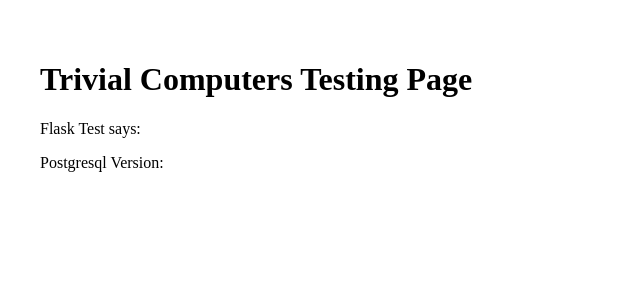
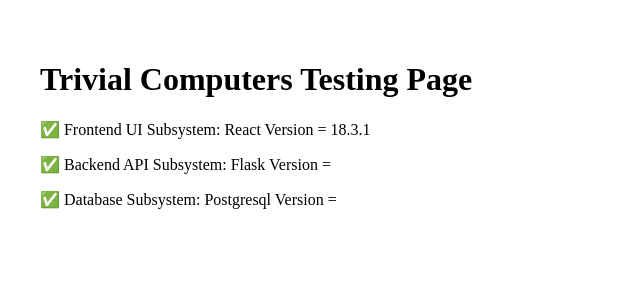
Before and after one commit to TrivialComputers/trivial-compute-app, a React (Create React App) app in the folder frontend/: page / in a window 1280 px wide. Shown: the top 300 px of the page, without its empty margins (0-640 px from the left). Built offline with nearby package versions, Linux system fonts and the light colour scheme; no server answers.

Commit message:
Added /api/version and /api/db/version endpoints and versioning info added to main testing page

```diff
--- a/frontend/src/App.js
+++ b/frontend/src/App.js
@@ -1,10 +1,9 @@
 import React, { useEffect, useState } from 'react';
-
 function App() {
   const [flask_msg, setFlaskMsg] = useState('');
 
   useEffect(() => {
-    fetch('/api/flask_test')
+    fetch('/api/version')
       .then(res => res.json())
       .then(data => setFlaskMsg(data.message));
   }, []);
@@ -13,7 +12,7 @@
   const [db_msg, setDbMsg] = useState('');
 
   useEffect(() => {
-    fetch('/api/db_test')
+    fetch('/api/db/version')
       .then(res => res.json())
       .then(data => setDbMsg(data.version));
   }, []);
@@ -21,8 +20,9 @@
   return (
     <div style={{ padding: '2rem' }}>
       <h1>Trivial Computers Testing Page</h1>
-      <p>Flask Test says: {flask_msg}</p>
-      <p>Postgresql Version: {db_msg}</p>
+      <p>&#9989; Frontend UI Subsystem: React Version       = {React.version}</p>
+      <p>&#9989; Backend API Subsystem: Flask Version       = {flask_msg}</p>
+      <p>&#9989; Database Subsystem:    Postgresql Version  = {db_msg}</p>
     </div>
   );
 }
```
Also changed, not shown: 1 other file (tests, documents, lock files or other folders).
